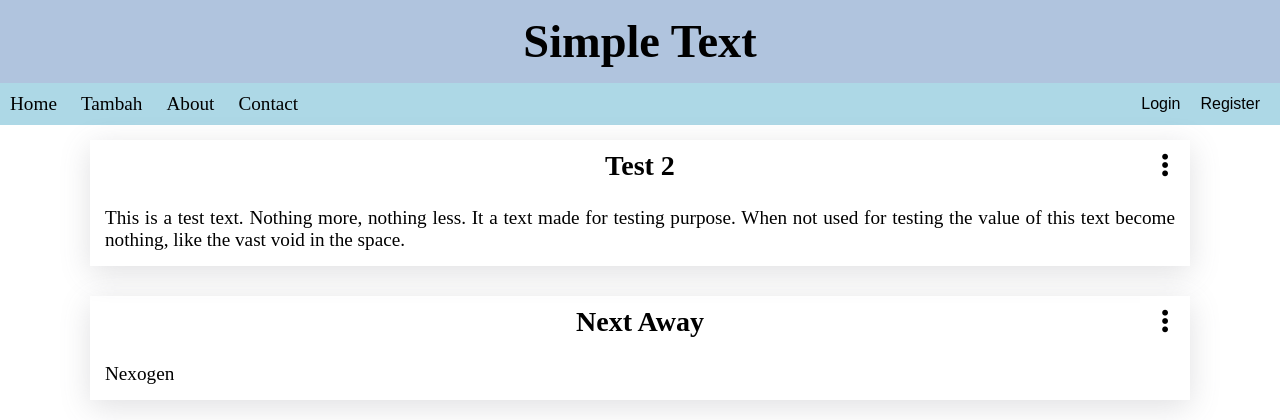
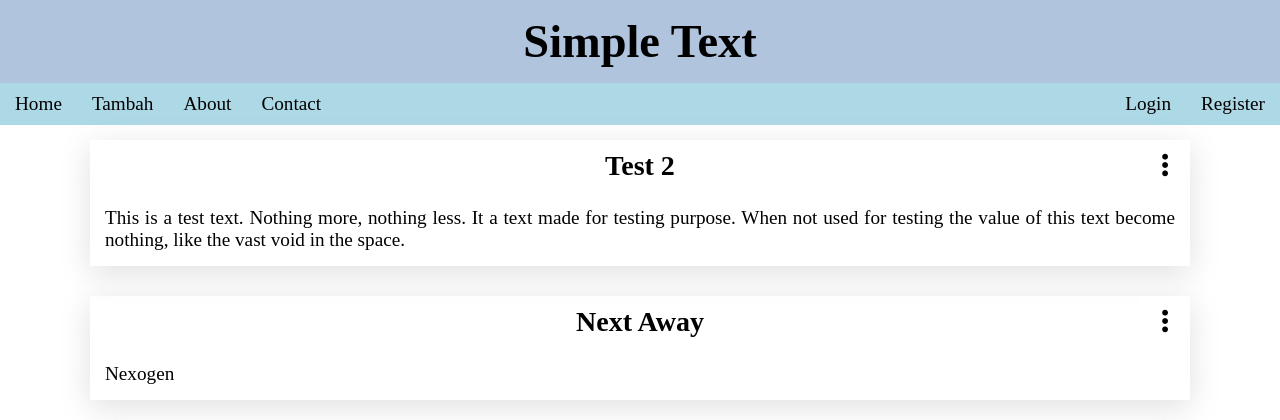
Before and after one commit to DarmaPutra55/Simple-Article, a PHP site: page /index/ in a window 1280 px wide. Shown: the top 420 px of the page. Run offline with PHP 8.4, Linux system fonts and the light colour scheme; data comes from the database, SQL or seed files in the repository.

Commit message:
+Login and Register now have it own menu. +Adjust login.js, register.js and router.js to match the change.

```diff
--- a/css/login/login.scss
+++ b/css/login/login.scss
@@ -1,29 +1,33 @@
 @mixin login-scss {
-    .login-menu-wrapper {
+    .login-menu-wrapper{
+        height: 75vh;
+        width: 100%;
+        display: flex;
+        justify-content: center;
+
+        .login-menu {
+            margin: 20px 0;
             height: fit-content;
-        max-height: 300px;
-        width: 300px;
-        background-color: aquamarine;
-        position: absolute;
-        z-index: 1;
-        top: 0;
-        right: 0;
-        overflow: hidden;
+            width: calc(min(1100px, 100%));
             display: flex;
             flex-direction: column;
             transition: max-height 200ms;
+            box-shadow: rgba(100, 100, 111, 0.2) 0px 7px 29px 0px;
 
 
             .login-text-wrapper{
+                margin: 10px 0;
                 height: 20%;
                 width: 100%;
                 display: flex;
                 align-items: center;
                 justify-content: center;
+                border-bottom: lightgrey 1px solid;
+
 
                 h1{
                     width: fit-content;
-                margin: 0 0;
+                    margin: 10px 0;
                 }
             }
 
@@ -33,12 +37,20 @@
                         border: none;
 
                         .login-form-group-text{
-                        margin: 10px 0;
+                            margin-bottom: 40px;
                             display: flex;
                             flex-direction: column;
 
                             label{
                                 margin-bottom: 5px;
+                            }
+
+                            input{
+                                padding: 5px 10px;
+                                height: 5vh;
+                                font-size: $normal-text-size;
+                                background-color: rgb(250, 250, 250);
+                                border: none;
                             }
                         }
 
@@ -48,17 +60,25 @@
                             flex-direction: row;
                             justify-content: space-between;
 
-                        input[type=button]{
-                            width: 40%;
+                            button{
+                                width: calc(max(200px, 15vw));
+                                height: 5vh;
+                                font-size: $normal-text-size;
+                            }
+
+                            :nth-child(1){
+                                background-color: lightgreen;
+                                border: none;
+                            }
+
+                            :nth-child(2){
+                                background-color: lightcoral;
+                                border: none;
                             }
                         }
                     }
                 }
             }
         }
-
-    .collapse{
-        max-height: 0px;
-        transition: max-height 0ms;
     }
 }
--- a/css/simple.css
+++ b/css/simple.css
@@ -100,29 +100,20 @@ body .main-wrapper .header-wrapper .header-menu-wrapper {
   }
 }
 
-body .main-wrapper .header-wrapper .header-menu-wrapper nav a {
-  text-decoration: none;
-  color: black;
-  padding: 0 10px;
-  font-size: 1.2rem;
-}
-
-body .main-wrapper .header-wrapper .header-menu-wrapper .login-nav {
+body .main-wrapper .header-wrapper .header-menu-wrapper nav {
   display: -webkit-box;
   display: -ms-flexbox;
   display: flex;
-  margin-right: 10px;
 }
 
-body .main-wrapper .header-wrapper .header-menu-wrapper .login-nav input[type=button] {
+body .main-wrapper .header-wrapper .header-menu-wrapper nav a {
   -webkit-box-flex: 1;
       -ms-flex-positive: 1;
           flex-grow: 1;
-  padding: 0 10px;
+  text-decoration: none;
   color: black;
-  font-size: 1rem;
-  border: none;
-  background-color: transparent;
+  padding: 0 15px;
+  font-size: 1.2rem;
 }
 
 body .main-wrapper .header-wrapper .header-menu-wrapper .nav-mobile-opened {
@@ -406,17 +397,22 @@ body .main-wrapper .content-wrapper .article-content-wrapper .article-content-bo
 }
 
 body .main-wrapper .content-wrapper .login-menu-wrapper {
+  height: 75vh;
+  width: 100%;
+  display: -webkit-box;
+  display: -ms-flexbox;
+  display: flex;
+  -webkit-box-pack: center;
+      -ms-flex-pack: center;
+          justify-content: center;
+}
+
+body .main-wrapper .content-wrapper .login-menu-wrapper .login-menu {
+  margin: 20px 0;
   height: -webkit-fit-content;
   height: -moz-fit-content;
   height: fit-content;
-  max-height: 300px;
-  width: 300px;
-  background-color: aquamarine;
-  position: absolute;
-  z-index: 1;
-  top: 0;
-  right: 0;
-  overflow: hidden;
+  width: calc(min(1100px, 100%));
   display: -webkit-box;
   display: -ms-flexbox;
   display: flex;
@@ -482,14 +490,20 @@ body .main-wrapper .content-wrapper .login-menu-wrapper .login-form-wrapper .log
           justify-content: space-between;
 }
 
-body .main-wrapper .content-wrapper .login-menu-wrapper .login-form-wrapper .login-form fieldset .login-form-group-button input[type=button] {
-  width: 40%;
+body .main-wrapper .content-wrapper .login-menu-wrapper .login-menu .login-form-wrapper .login-form fieldset .login-form-group-button button {
+  width: calc(max(200px, 15vw));
+  height: 5vh;
+  font-size: 1.2rem;
 }
 
-body .main-wrapper .content-wrapper .collapse {
-  max-height: 0px;
-  -webkit-transition: max-height 0ms;
-  transition: max-height 0ms;
+body .main-wrapper .content-wrapper .login-menu-wrapper .login-menu .login-form-wrapper .login-form fieldset .login-form-group-button :nth-child(1) {
+  background-color: lightgreen;
+  border: none;
+}
+
+body .main-wrapper .content-wrapper .login-menu-wrapper .login-menu .login-form-wrapper .login-form fieldset .login-form-group-button :nth-child(2) {
+  background-color: lightcoral;
+  border: none;
 }
 
 body .main-wrapper .footer-wrapper {
--- a/css/simple.scss
+++ b/css/simple.scss
@@ -65,25 +65,14 @@ body {
                 }
 
                 nav {
+                    display: flex;
+
                     a {
+                        flex-grow: 1;
                         text-decoration: none;
                         color: black;
-                        padding: 0 10px;
+                        padding: 0 15px;
                         font-size: 1.2rem;
-                    }
-                }
-
-                .login-nav{
-                    display: flex;
-                    margin-right: 10px;
-
-                    input[type=button]{
-                        flex-grow: 1;
-                        padding: 0 10px;
-                        color: black;
-                        font-size: 1rem;
-                        border: none;
-                        background-color: transparent;
                     }
                 }
 
--- a/index.html
+++ b/index.html
@@ -17,16 +17,16 @@
                 </div>
             </div>
             <div class="header-menu-wrapper" id="header-menu">
-                <nav class="menu-nav">
+                <nav class="menu-nav" id="menu-nav-container">
                     <a href="/index" id="home-nav">Home</a>
                     <a href="/tambah" id="tambah-nav">Tambah</a>
                     <a href="/about"id="about-nav">About</a>
                     <a href="/contact" id="contact-nav">Contact</a>
                 </nav>
-                <div class="login-nav" id="login-button-container">
-                    <input type="button" id="login-button" value="Login">
-                    <input type="button" id="register-button" value="Register">
-                </div>
+                <nav class="login-nav" id="login-nav-container">
+                    <a href="/login">Login</a>
+                    <a href="/register">Register</a>
+                </nav>
 
             </div>
         </div>
--- a/view/login.html
+++ b/view/login.html
@@ -1,4 +1,5 @@
-<div class="login-menu-wrapper collapse" id="login-menu">
+<div class="login-menu-wrapper">
+    <div class="login-menu" id="login-menu">
         <div class="login-text-wrapper">
             <h1>Login</h1>
         </div>
@@ -6,18 +7,17 @@
             <form class="login-form">
                 <fieldset>
                     <div class="login-form-group-text">
-                    <label for="log-username">Username</label>
-                    <input type="text" id="login-menu-username" name="log-username" placeholder="Masukan username...">
+                        <input type="text" id="login-menu-username" placeholder="Masukan username...">
                     </div>
                     <div class="login-form-group-text">
-                    <label for="log-password">Password</label>
-                    <input type="password" id="login-menu-password" name="log-password" placeholder="Masukan password...">
+                        <input type="password" id="login-menu-password" placeholder="Masukan password...">
                     </div>
                     <div class="login-form-group-button">
-                    <input type="button" value="Login" id="login-menu-button">
-                    <input type="button" value="Clear" id="login-menu-clear">
+                        <button id="login-menu-button">Login</button>
+                        <button id="login-menu-clear">Clear</button>
                     </div>
                 </fieldset>
             </form>
         </div>
     </div>
+</div>
--- a/view/register.html
+++ b/view/register.html
@@ -1,4 +1,5 @@
-<div class="login-menu-wrapper collapse" id="register-menu">
+<div class="login-menu-wrapper">
+    <div class="login-menu" id="register-menu">
         <div class="login-text-wrapper">
             <h1>Register</h1>
         </div>
@@ -6,18 +7,17 @@
             <form class="login-form">
                 <fieldset>
                     <div class="login-form-group-text">
-                    <label for="register-username">Username</label>
-                    <input type="text" id="register-menu-username" name="register-username" placeholder="Masukan username...">
+                        <input type="text" id="register-menu-username" placeholder="Masukan username...">
                     </div>
                     <div class="login-form-group-text">
-                    <label for="register-password">Password</label>
-                    <input type="password" id="register-menu-password" name="register-password" placeholder="Masukan password...">
+                        <input type="password" id="register-menu-password" placeholder="Masukan password...">
                     </div>
                     <div class="login-form-group-button">
-                    <input type="button" value="Register" id="register-menu-button">
-                    <input type="button" value="Clear" id="register-menu-clear">
+                        <button id="register-menu-button">Register</button>
+                        <button id="register-menu-clear">Clear</button>
                     </div>
                 </fieldset>
             </form>
         </div>
     </div>
+</div>
```
Also changed, not shown: other parts of css/simple.css (+20 -8 lines), js/article-editor.js (+10 -8 lines), js/login.js (+13 -27 lines), js/register.js (+14 -26 lines), js/router.js (+49 -13 lines), js/simple.js (+2 -29 lines), view/article-editor.html (+4 -4 lines), 1 other file. Lines whose indentation alone changed are shown as unchanged.
